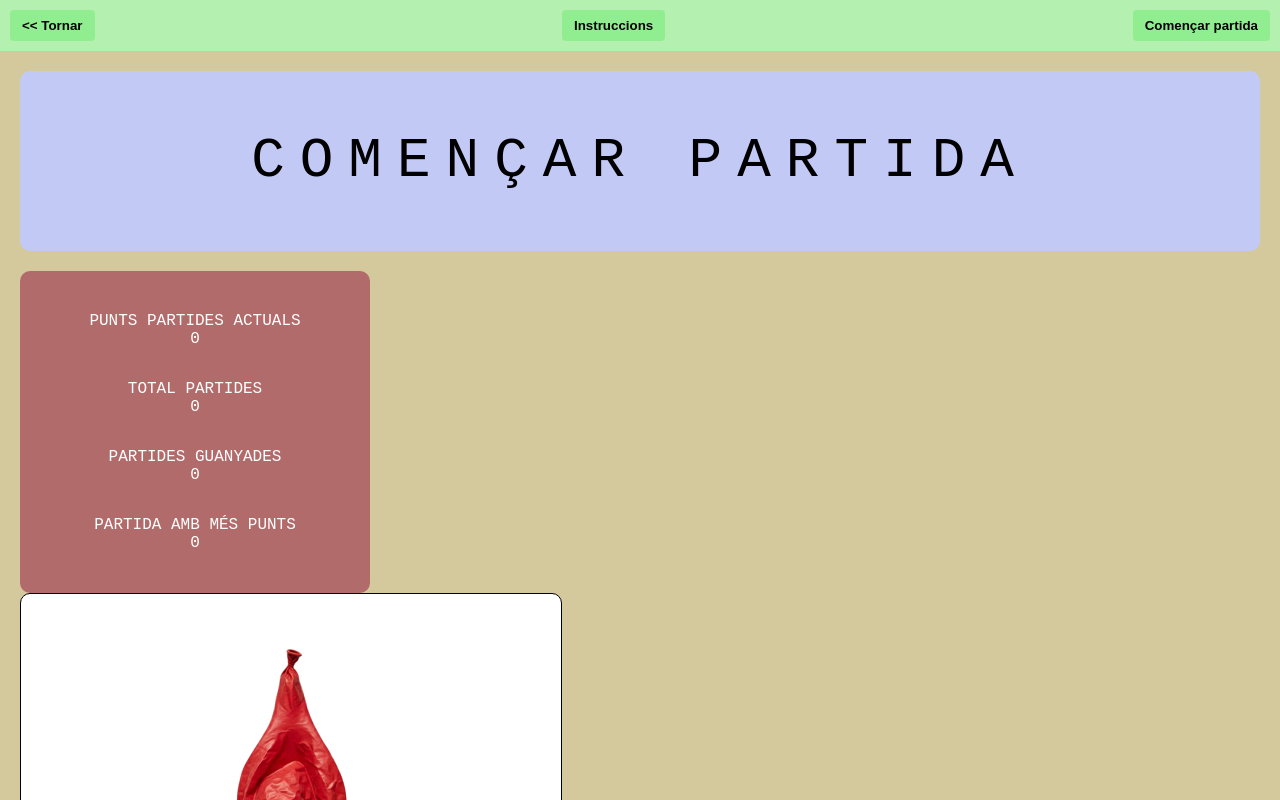
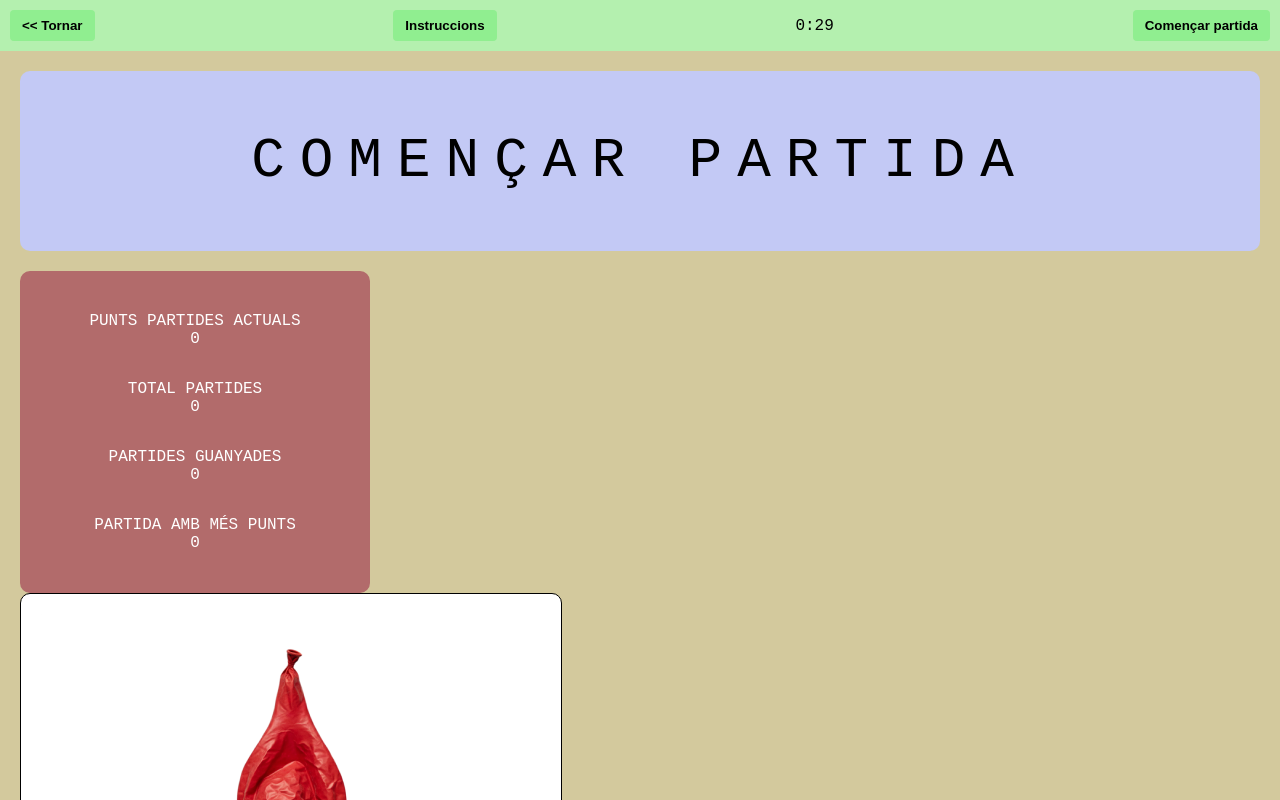
Before and after one commit to BonaDragon/RA3_FE_OBJECTES_BONA, a plain HTML site: page game.html in a window 1280 px wide. Both pictures are taken after a click on the button "Començar partida". Shown: the top 800 px of the page. Drawn offline with Linux system fonts and the light colour scheme; no server answers.

Commit message:
Added countdown in game

```diff
--- a/game.html
+++ b/game.html
@@ -12,6 +12,7 @@
     <header>
         <button class="tornar">&lt;&lt; Tornar</button>
         <button class="instruccions">Instruccions</button>
+        <span class="contador">00:30</span>
 
         <button id="startGame">Començar partida</button>
     </header>
--- a/js/joc.js
+++ b/js/joc.js
@@ -7,7 +7,7 @@ const butnTornarObj = document.querySelector(".tornar");
 const btnInstruccionsObj = document.querySelector(".instruccions");
 const scoreboardSpanObj = document.querySelector(".scoreboard span");
 const alphabet = document.querySelector(".alphabet");
-const spanIdiomaObj = document.querySelector("header span")
+
 const input = document.querySelector(".input-container input");
 const eyeBtn = document.querySelector(".input-container button");
 const startGameBtnObj = document.getElementById("startGame");
@@ -17,6 +17,7 @@ const totalPartides = document.querySelector('.totalPartides');
 const partidesGuanyades = document.querySelector('.partidesGuanyades');
 const partidaMesPunts = document.querySelector('.partidaMesPunts');
 const img = document.querySelector("img");
+const contador = document.querySelector(".contador");
 const bodyGame = document.body;
 
 
@@ -30,6 +31,8 @@ let streak = 0;
 let found = false;
 let count = 1; //image
 let oldGame = false;
+let tiempo = 30;
+let intervalo = null;
 
 //DEFINIR FUNCIONS
 const help = async function () {
@@ -38,6 +41,42 @@ const help = async function () {
     window.open("instruccions.html", "Instruccions", "width=400,height=400");
 
 }
+
+
+
+const stopCountDown = function () {
+    if (intervalo) {
+        clearInterval(intervalo);
+        intervalo = null;
+    }
+}
+
+
+const countDown = function () {
+
+
+    tiempo = 30;
+    stopCountDown();
+
+
+    intervalo = setInterval(() => {
+        let minutos = Math.floor(tiempo / 60);
+        let segundos = tiempo % 60;
+
+        contador.textContent =
+            `${minutos}:${segundos.toString().padStart(2, "0")}`;
+
+        tiempo--;
+
+        if (tiempo < 0) {
+            clearInterval(intervalo);
+            contador.textContent = "00:00";
+            loseGame();
+        }
+    }, 1000);
+}
+
+
 
 
 
@@ -286,6 +325,7 @@ const resetPoints = function () {
 
 const winGame = function () {
 
+    stopCountDown();
     count = 1;
     totalPartides.textContent = ++player.games;
     partidesGuanyades.textContent = ++player.wonGames;
@@ -319,12 +359,15 @@ const winGame = function () {
 
 const loseGame = function () {
 
+    stopCountDown();
+
     totalPartides.textContent = ++player.games;
     title.style.backgroundColor = "#ff0000ff";
     count = 1;
     showWord();
     disableAllLetters();
     enableInputGameButton();
+
 
 
     if (!oldGame) {
@@ -439,7 +482,7 @@ const player = {
 
 
 //ADDEVENTLISTENERS
-butnTornarObj.addEventListener("click",  function () {
+butnTornarObj.addEventListener("click", function () {
 
     updateRecord(false);
     getBack();
@@ -471,5 +514,6 @@ startGameBtnObj.addEventListener("click", function () {
     getRandomWord();
     resetPoints();
     resetTitleColor();
+    countDown();
 
 });
```
